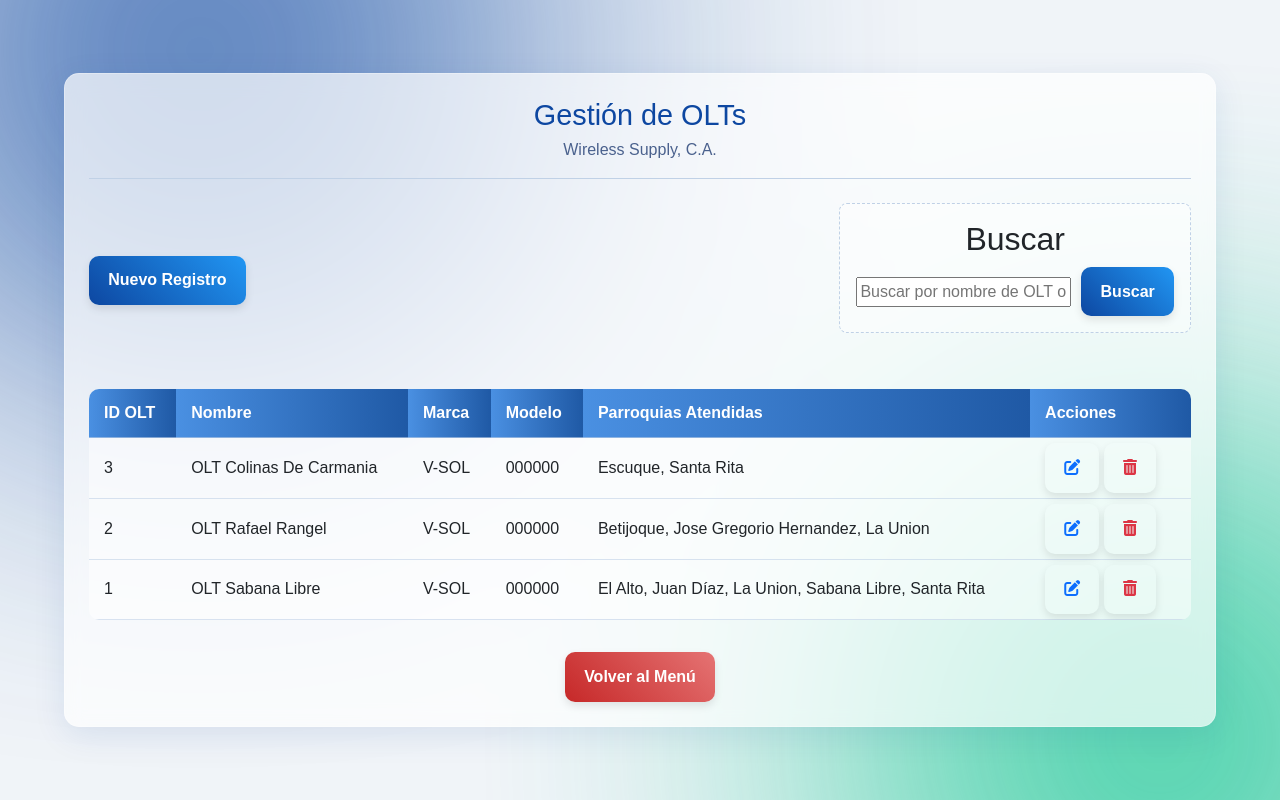
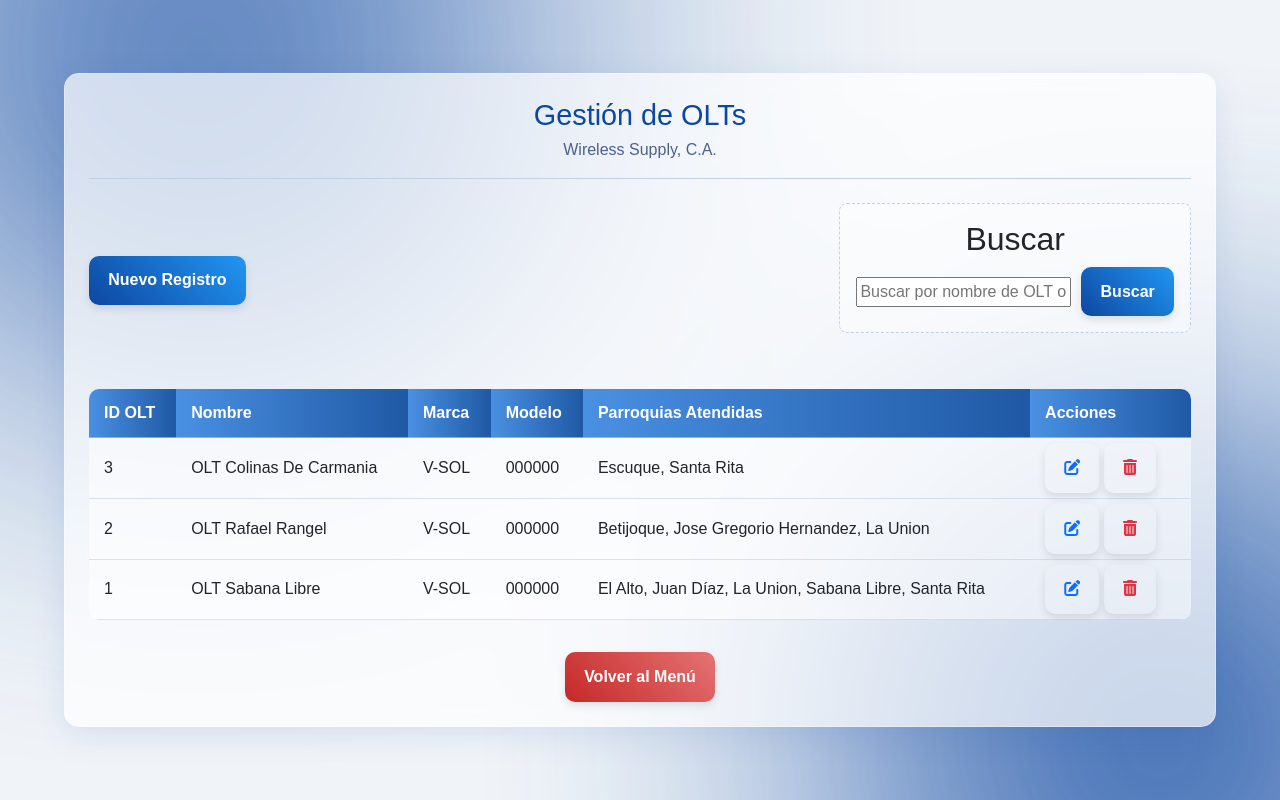
Before and after one commit to Adrian-Vergara-21/wireless-servicios, a PHP site: page /paginas/gestion_olt.php in a window 1280 px wide. Run offline with PHP 8.4, Linux system fonts and the light colour scheme; data comes from the database, SQL or seed files in the repository.

Commit message:
Se cambiaron multiples archivos y se unifico a un solo archivo de conexion

```diff
--- a/css/style3.css
+++ b/css/style3.css
@@ -31,7 +31,7 @@ body::before {
 }
 
 body::after {
-    background: #20c997; /* Teal/Verde vibrante */
+    background: #0d47a1; /* Teal/Verde vibrante */
     width: 700px;
     height: 700px;
     bottom: -250px;
--- a/css/style4.css
+++ b/css/style4.css
@@ -29,7 +29,7 @@ body::before {
 }
 
 body::after {
-    background: #20c997; /* Teal/Verde vibrante */
+    background: #0d47a1; /* Teal/Verde vibrante */
     width: 700px;
     height: 700px;
     bottom: -250px;
--- a/paginas/principal/server_process.php
+++ b/paginas/principal/server_process.php
@@ -7,11 +7,6 @@ error_reporting(E_ALL);
 
 /**
  * Script para cargar datos del lado del servidor en DataTables
- *
- * @author MRoblesDev
- * @version 1.1 - Incluye nombres en lugar de IDs para Municipio, Parroquia, Plan y Vendedor
- * https://github.com/mroblesdev
- *
  */
 
 require 'conexion.php';
```
Also changed, not shown: paginas/principal/index.php (+1 -7 lines).
